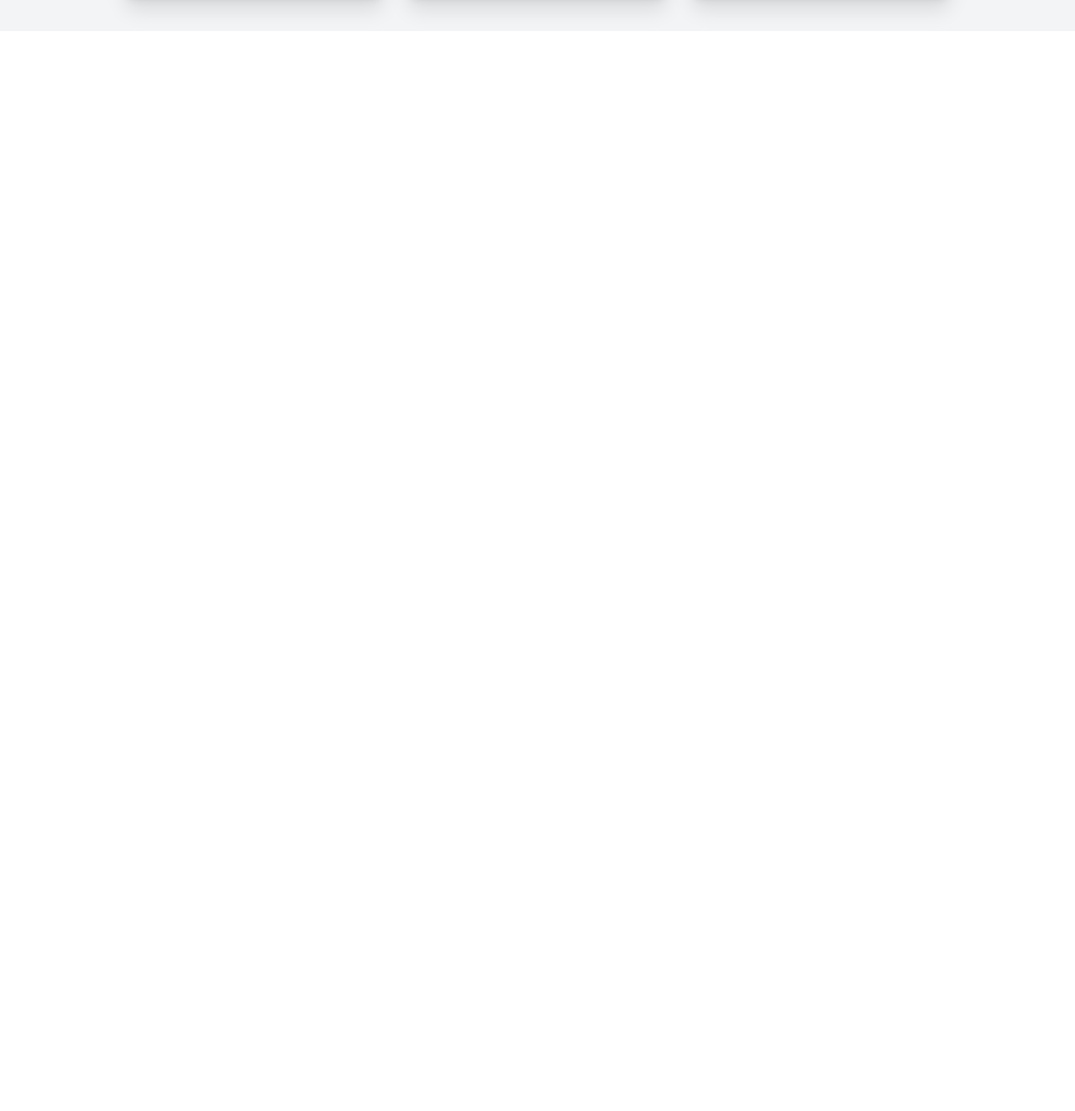
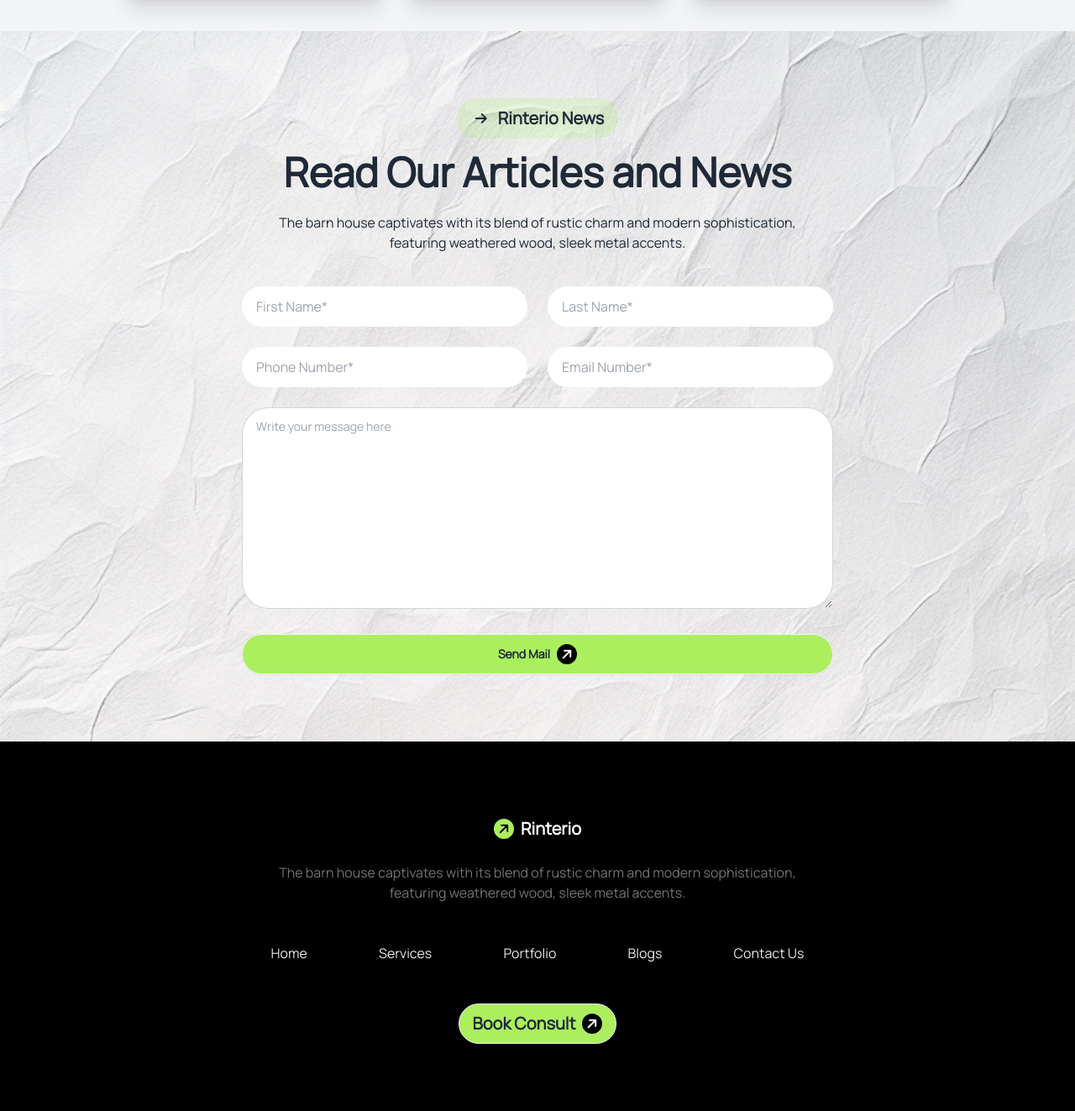
Before and after one commit to rakib-sikder/Assignment-3, a plain HTML site: page index.html in a window 1280 px wide. Shown: the part 4010-5333 px from the top of the page at 84% size. Before the commit the page ends 4047 px from the top, so only its background shows below. Drawn offline with nearby package versions, Linux system fonts and the light colour scheme.

Commit message:
footer  part

```diff
--- a/index.html
+++ b/index.html
@@ -455,7 +455,7 @@
               <h1 class="xl:text-5xl lg:text-[32px] text-[24px] font-bold">
                 Read Our Articles and News
               </h1>
-              <p class="py-6 xl:w-auto">
+              <p class="py-6 xl:w-[650px]">
                   The barn house captivates with its blend of rustic charm and modern sophistication, featuring weathered wood, sleek metal accents.
               </p>
             </div>
@@ -543,5 +543,70 @@
           </div>
       </div>
       </section>
+      <!-- Let’s Discuss Next Project -->
+      <section class="bg-[url('./img/bg.jpg')] bg-no-repeat bg-cover xl:px-72 xl:py-20 lg:px-24 lg:py-7 ">
+        <div
+        class="card  m-auto rounded-box flex-grow  place-items-center">
+        <a class="btn btn-ghost rounded-[32px] bg-[#ABEF5F33] hover:bg-[#ABEF5F] text-xl"
+          ><i
+            class="fa-solid fa-arrow-right text-base w-6 h-6 m-auto rounded-full"
+          ></i>
+          Rinterio News</a
+        >
+
+        <div class="hero">
+          <div class="hero-content text-center ">
+            <div class="w-full m-auto">
+              <h1 class="xl:text-5xl lg:text-[32px] text-[24px] font-bold">
+                Read Our Articles and News
+              </h1>
+              <p class="py-6 xl:w-[650px]">
+                  The barn house captivates with its blend of rustic charm and modern sophistication, featuring weathered wood, sleek metal accents.
+              </p>
+            </div>
+          </div>
+        </div>
+      </div>
+      <div class=" gap-6">
+        <div class="sm:flex grid gap-6">
+            <input type="text" placeholder="First Name*" class="input rounded-[64px] w-full " />
+        <input type="text" placeholder="Last Name*" class="input rounded-[64px] w-full " />
+
+        </div>
+        <div class="sm:flex grid gap-6 my-6">
+            <input type="number" placeholder="Phone Number*" class="input rounded-[64px] w-full " />
+        <input type="email" placeholder="Email Number*" class="input rounded-[64px] w-full " />
+        </div>
+        <textarea class="textarea textarea-bordered w-full rounded-[32px] h-60 col-span-2 mb-6" placeholder="Write your message here" ></textarea>
+        <button class="btn btn-block col-span-2 bg-[#ABEF5F] hover:bg-[#ABEF5F] border rounded-[64px] ">Send Mail <i
+            class="fa-solid fa-arrow-right text-base -rotate-45 w-6 h-6 rounded-full bg-black text-white"
+          ></i></button>
+      </div>
+      </section>
+      <!-- footer -->
+       <section class="xl:px-72 xl:py-20 lg:px-24 lg:py-7 bg-black">
+        <div class="text-center">
+            <a class="btn btn-ghost text-xl text-white"
+            ><i
+              class="fa-solid fa-arrow-right text-base w-6 h-6 -rotate-45 m-auto rounded-full text-black bg-[#ABEF5F]"
+            ></i>
+            Rinterio</a>
+
+            <p class=" xl:w-[670px] m-auto text-[#737373] mt-4">The barn house captivates with its blend of rustic charm and modern sophistication, featuring weathered wood, sleek metal accents.</p>
+            <nav class="grid sm:grid-flow-col gap-4 text-[#E9E9E9] my-12">
+                <a class="link link-hover">Home</a>
+                <a class="link link-hover">Services</a>
+                <a class="link link-hover">Portfolio</a>
+                <a class="link link-hover">Blogs</a>
+                <a class="link link-hover">Contact Us</a>
+              </nav>
+              <a class="btn rounded-[32px] bg-[#ABEF5F] font-black text-xl"
+                  >Book Consult
+                  <i
+                    class="fa-solid fa-arrow-right text-base w-6 h-6 -rotate-45 m-auto rounded-full bg-black text-white"
+                  ></i
+                ></a>
+        </div>
+       </section>
   </body>
 </html>
```
